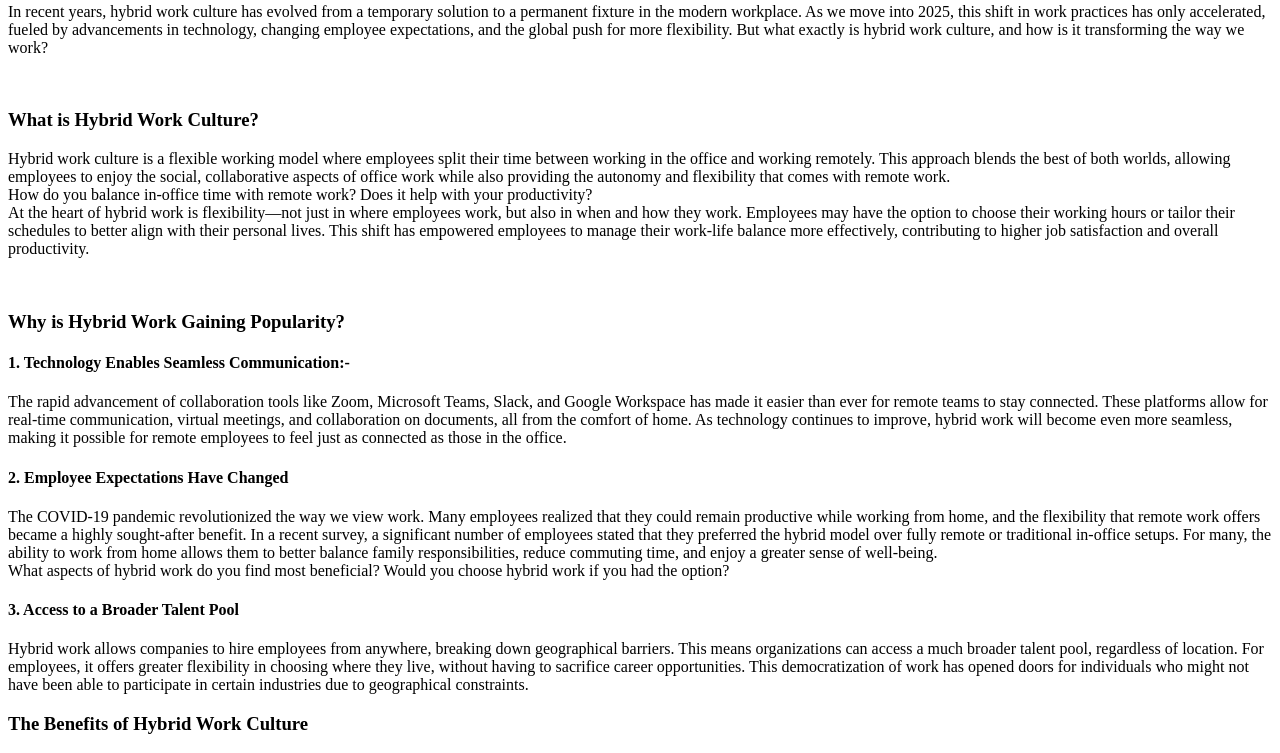
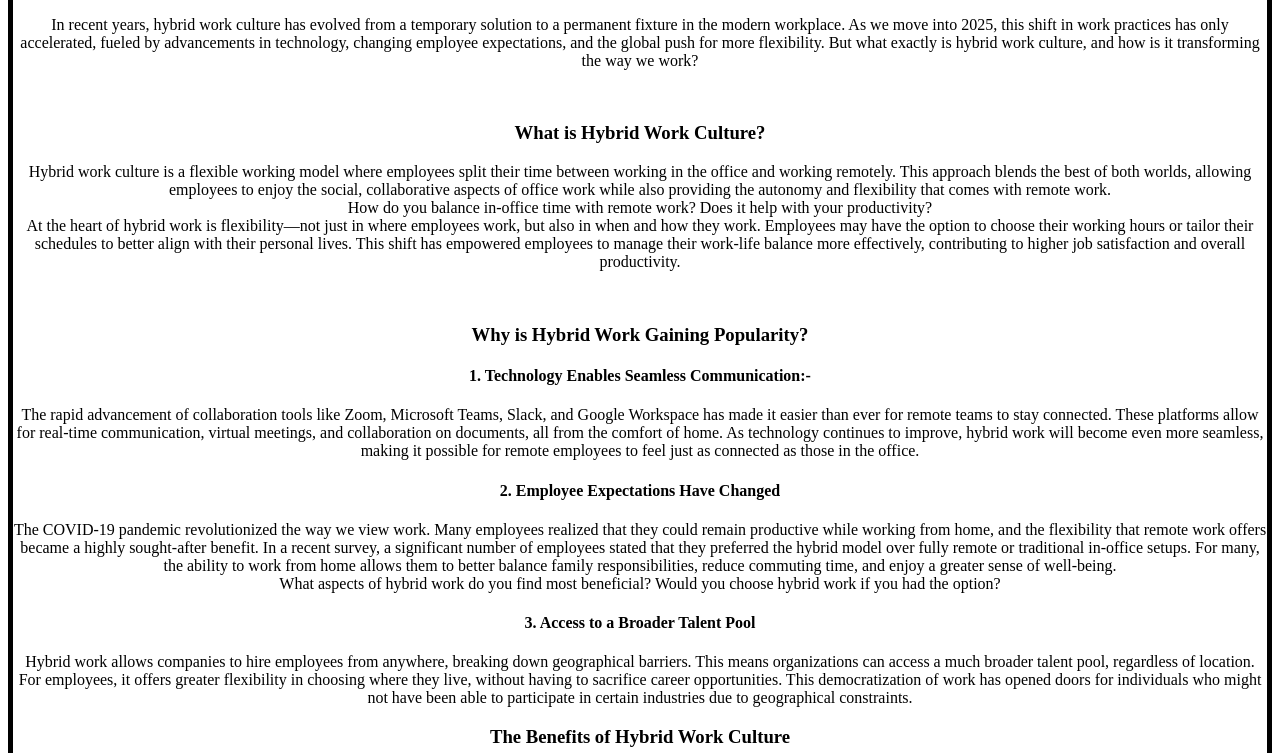
Before and after one commit to Tanya-Mshra/Blogs, a plain HTML site: page index.html in a window 1280 px wide. Shown: the part 118-871 px from the top of the page. Drawn offline with Linux system fonts and the light colour scheme.

Commit message:
[styling started]

```diff
--- a/index.html
+++ b/index.html
@@ -4,6 +4,7 @@
     <meta charset="UTF-8">
     <meta name="viewport" content="width=device-width, initial-scale=1.0">
     <title>Tanya's Creation</title>
+    <link rel="stylesheet" href="style.css">
 </head>
 <div>
 <body>
--- a/style.css
+++ b/style.css
@@ -0,0 +1,4 @@
+div{
+    border: 5px solid black;
+    text-align: center;
+}
```
